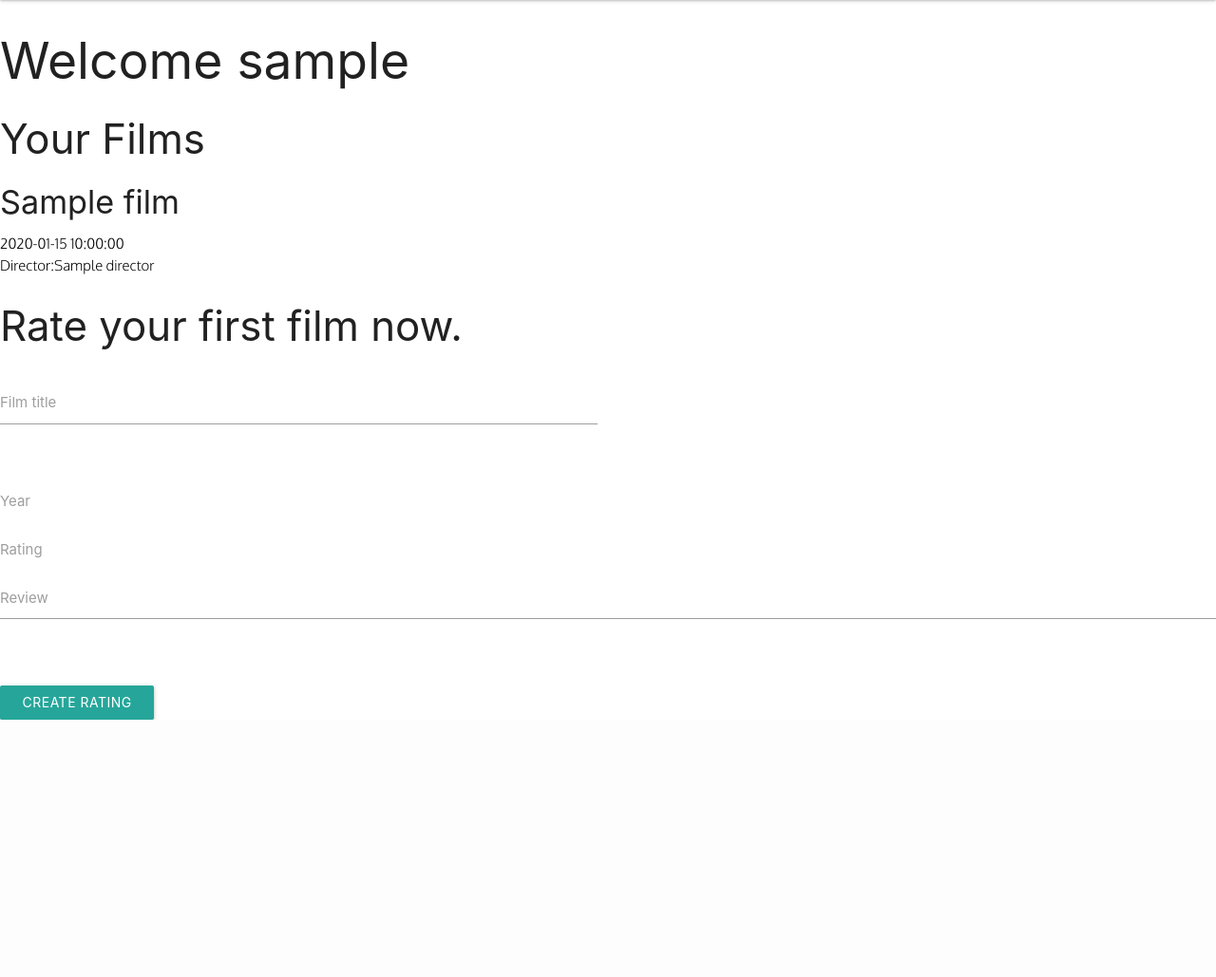
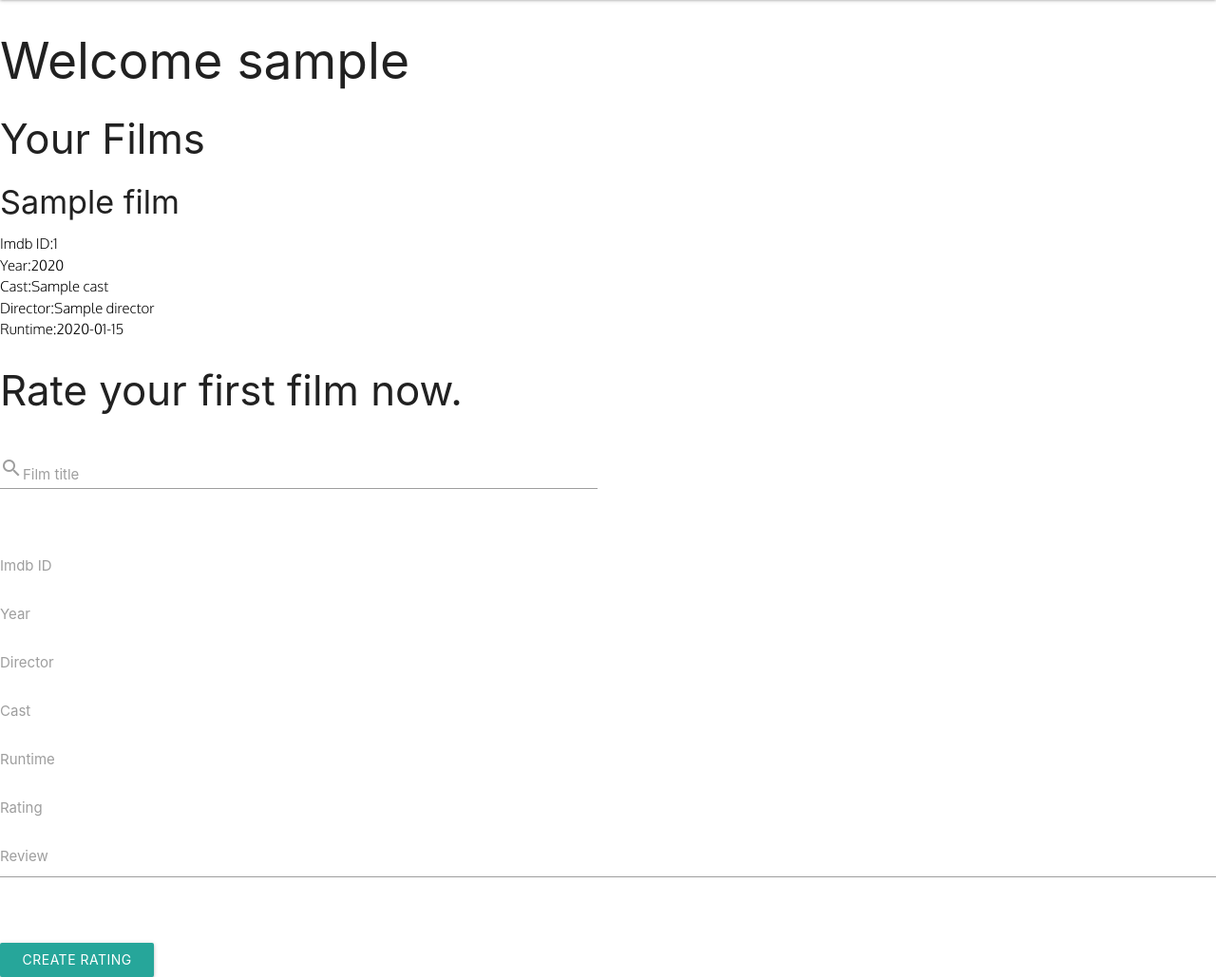
Before and after one commit to Domchap90/recoMedia, a Flask app: a page that uses templates/userprofile.html in a window 1280 px wide. Shown: the part 65-1094 px from the top of the page at 95% size. Before the commit the page ends 823 px from the top, so only its background shows below. Run offline with Flask 2, Linux system fonts and the light colour scheme; the visitor is signed in with stand-in values (Sample User, id 1); a database or web service that is not in the repository returns one stand-in record (values such as "Sample title"); some libraries are stand-ins or nearby versions.

Commit message:
Option tags inserted into DOM. Film data picked up by the backend successfully and outputting to userprofile.

```diff
--- a/app.py
+++ b/app.py
@@ -11,9 +11,11 @@ app = Flask(__name__)
 app.config["MONGO_DBNAME"] = 'recomediaDB'
 app.config["MONGO_URI"] = os.environ.get('MONGO_URI')
 app.config['SECRET_KEY'] = os.environ.get('SECRET_KEY')
+#app.config['API_KEY'] = os.environ.get('API_KEY')
 
 mongo = PyMongo(app)
-
+#url = 'http://img.omdbapi.com/?apikey=[yourkey]&'
+#datarequest = 'http://www.omdbapi.com/?apikey=[yourkey]&'
 
 @app.route('/')
 def home():
@@ -47,26 +49,36 @@ def userprofile(username,films):
 @app.route('/insert_rating/<username>', methods=['POST','GET'])
 def insert_rating(username):
     form=request.form.to_dict()
+    print(request.form.to_dict())
+    f=request.form
+    select_ID=f.get('imdbID')
+    select_cast=f.get('Actors')
+    select_film=f.get('film_title')
+    select_year=f.get('Year')
+    print("\n select_ID is "+str(select_ID)+"\n select_cast is "+str(select_cast)+"\n select_film is "+str(select_film)+"\n select_year is "+str(select_year))
     film_collection=mongo.db.films
-    if film_collection.find_one({'title':form['film_title'], 'ratings':{'$elemMatch':{ 'username':session['username']}}}):
+    if film_collection.find_one({'imdbID':f.get('imdbID'), 'ratings':{'$elemMatch':{ 'username':session['username']}}}):
         """ updates rating from DB where film and this user's rating already exist """
         film_collection.update(
-            {'title':form['film_title'], 'ratings.username':session['username'] },
-            {'$set': {'title':form['film_title'], 'release_date': form['release_date'],
-            'director':form['director'], 'ratings.$.rating':form['rating'], 'ratings.$.review':form['review']} }
+            {'imdbID':f.get('imdbID'), 'ratings.username':session['username'] },
+            {'$set': {'ratings.$.rating':f.get('rating'), 'ratings.$.review':form['review']} }
             )
-    elif film_collection.find_one({'title':form['film_title']}):
+        print("Rating updated for this film.")
+    elif film_collection.find_one({'imdbID':f.get('imdbID')}):
         """ inserts rating into pre-existing film which this user hasn't rated yet """
         film_collection.update(
-            {'title':form['film_title'] },
-            {'$push': { 'ratings' : {'username': session['username'] ,'rating':form['rating'], 'review':form['review']} }}
+            {'imdbID':f.get('imdbID') },
+            {'$push': { 'ratings' : {'username': session['username'] ,'rating':f.get('rating'), 'review':form['review']} }}
             )
+        print("Rating added for this film. (option 2)")
     else:
         """ film not currently listed in db """
         film_collection.insert_one({
-            'title':form['film_title'],'release_date':form['release_date'],'director':form['director'],
-            'ratings':[{'username':session['username'], 'rating':form['rating'], 'review':form['review'] }]
+            'title':form['film_title'],'imdbID':form['imdbID'],'year':f.get('Year'),'director':f.get('Director'),
+            'cast':f.get('Actors'), 'runtime':f.get('Runtime'),'ratings':[{'username':session['username'],
+            'rating':f.get('rating'), 'review':form['review'] }]
             })
+        print("Rating + Film inserted. (option 3)")
 
     user_films = film_collection.find({'ratings':{'$elemMatch':{ 'username':session['username']}}})
     return redirect(url_for('userprofile',username=username, films=user_films))
--- a/templates/userprofile.html
+++ b/templates/userprofile.html
@@ -10,8 +10,11 @@
     <h4>{{film.title}}</h4>
 
     <ul>
-        <li>{{film.release_date}}</li>
+        <li>Imdb ID:{{film.imdbID}}</li>
+        <li>Year:{{film.year}}</li>
+        <li>Cast:{{film.cast}}</li>
         <li>Director:{{film.director}}</li>
+        <li>Runtime:{{film.runtime}}</li>
     {% for rate in film.ratings %}
     {% if rate.username==username %}
         <li>Rating: {{rate.rating}}</li>
@@ -35,26 +38,56 @@
 	{% endwith %}
 	<div class="row">
 		<div class="input-field col s6">
-			<input id="film_title" type="text" name="film_title" class="validate autocomplete" onblur="getFilms(this)" onkeyup="getSuggestions(this)" /required> <!-- onkeyup="getSuggestions(this)" -->
-			<label for="film_title" class="active">Film title</label>
+
+			<input id="film_title" type="text" name="film_title" class="validate autocomplete" onblur="getFilms(this)" onkeyup="getSuggestions(this)" /required>
+			<label for="film_title" class="active"><span class="material-icons">search</span>Film title</label>
 		</div>
         <div class="row col s6" id="film-display">
-            <!--<div class="film-data" id="title1"></div>
-            <div class="film-data" id="title2"></div>
-            <div class="film-data" id="title3"></div>-->
         </div>
+	</div>
+    <div class="row">
+		<div class="input-field col s12">
+            <select id="imdbID" name="imdbID" required>
+                <option value="" disabled selected>Imdb ID</option>
+            </select>
+			<label>Imdb ID</label>
+		</div>
 	</div>
 	<div class="row">
 		<div class="input-field col s12">
-            <select id="years" name='years' onblur="getFilm(this)" /required>
+            <select id="Year" name="Year" onblur="getFilm(this)" required>
                 <option value="" disabled selected>Choose which year</option>
             </select>
 			<label>Year</label>
 		</div>
 	</div>
+        <div class="row">
+		<div class="input-field col s6">
+            <select id="Director" name="Director" required>
+
+            </select>
+			<label>Director</label>
+		</div>
+    </div>
+    <div class="row">
+		<div class="input-field col s6">
+			<select id="Actors" name="Actors" required>
+
+            </select>
+			<label>Cast</label>
+		</div>
+    </div>
+    <div class="row">
+		<div class="input-field col s3">
+            <select id="Runtime" name="Runtime" required>
+                <option value="" disabled selected>Runtime</option>
+            </select>
+			<label>Runtime</label>
+		</div>
+	</div>
 	<div class="row">
 		<div class="input-field col s12">
-            <select id="ratings" /required>
+            <select id="rating" name="rating" required>
                 <option value="" disabled selected>Give a rating</option>
                 <option value="0">0</option>
                 <option value="1">1</option>
@@ -75,10 +108,11 @@
 	</div>
 	<div class="row">
 		<div class="input-field col s12">
-			<textarea id="review" name="review" class="materialize-textarea" /required></textarea>
+			<textarea id="review" name="review" class="materialize-textarea" required></textarea>
 			<label for="review">Review</label>
 		</div>
 	</div>
+
 	<div class="row" id="err-msg">
 	</div>
 	<button class="btn waves-effect waves-light" type="submit" name="action">Create Rating
@@ -87,7 +121,6 @@
 </form>
 
 <script language='javascript' type='text/javascript'>
-    var omdb_data;
    // var film_options;
     var elems;
     var instances;
@@ -96,14 +129,8 @@
     $(document).ready(function(){
         //$('select').formSelect();
         elems = document.querySelectorAll('select');
-        /*$('.datepicker').datepicker({
-			defaultDate: new Date(2000,0,01),
-			maxDate: new Date(),
-			yearRange: [1928, currYear],
-			format: "yyyy/mm/dd"
-        });*/
         $('#years').on('change', function() {
-            console.log('click registered.')
+            console.log('change registered.')
             console.log($(this).val())
             let year=$(this).val();
             getFilm(year);
@@ -132,52 +159,79 @@
 
 	function getFilms(filmname){
 	    $.get('https://www.omdbapi.com/?s='+filmname.value+'&apikey=61e49492',function(rawdata){
-            //var elems = document.querySelectorAll('select');
-            //var rawstring=JSON.stringify(rawdata);
-            //var rawstring=JSON.stringify(rawdata);
-            //omdb_data = JSON.parse(rawstring)
-            //var imdburl="https://www.imdb.com/title/"+omdb_data.Search[0].imdbID+"/";
-
             /**** clear previous search data ****/
             $("#film-display").html("");
-            //$(".film-data").html("");
             $('#years').html(`<option value="" disabled selected>Choose which year</option>`);
+            $('#imdbID').html(`<option value="" disabled selected>Imdb ID</option>`);
             var year_object = {};
 	        var arrayNoDuplicatesID = [];
 	        var id = 0;
 	        for ( film of rawdata.Search){
-	            if (filmname.value.toLowerCase()===film.Title.toLowerCase() && arrayNoDuplicatesID.indexOf(film.imdbID)===-1 ){
+	            if (filmname.value.toLowerCase()===film.Title.toLowerCase() && arrayNoDuplicatesID.indexOf(film.imdbID)===-1 && film.Type==='movie'){
 	                console.log("condition accessed.")
                     year_object[film.Year] = null;
                     id++;
-                    $("#film-display").append(`<div class="film-data" id="title`+id+`"><img src="`+film.Poster+`"/><p>"`+film.Title+`", `+film.Year+`</p></div>`);
+                    $("#film-display").append(`<div class="film-data" id="`+film.imdbID+`"><img src="`+film.Poster+`"/><p>"`+film.Title+`", `+film.Year+`, `+film.imdbID+`</p></div>`);
                     arrayNoDuplicatesID.push(film.imdbID);
-                    $('#years').append(`<option id="year`+id+`" value="`+film.Year+`" onclick="getFilm(this)">`+film.Year+`</option>`)
+                    //$('#years').append(`<option id="year`+id+`" value="`+film.Year+`" onclick="getFilm(this)">`+film.Year+`</option>`)
+                    //$('#imdbID').append(`<option value="`+film.imdbID+`">`+film.imdbID+`</option>`)
                 }
             }
-            console.log('id is: '+id)
             if (id===0){
                 $("#film-display").html("<p>Unfortunately this film doesn't exist in our database.</p>")
             }
-	        instances = M.FormSelect.init(elems, year_object);
+            //instances = M.FormSelect.init(elems, data);
+             $('#film-display > div').on('click', function() {
+                console.log('click registered.')
+                //console.log($(this).id)
+                console.log('id is '+this.id)
+                getFilm(this.id);
+            });
 	    });
     }
 
-    function getFilm(year) {
+    function getFilm(chosen_id) {
         console.log('getFilm accessed.')
         let film_title=$('#film_title').val();
-	    $.get('https://www.omdbapi.com/?s='+film_title+'&apikey=61e49492',function(rawdata){
-            $("#film-display").html("");
+        $('select').formSelect();
+	    $.get('https://www.omdbapi.com/?i='+chosen_id+'&apikey=61e49492',function(rawdata){
+            //$("#film-display").html("");
             let arrayNoDuplicatesID=[];
-            for (film of rawdata.Search){
-                console.log('film_title is '+film_title+' and film.Title is '+film.Title)
-                console.log('year is '+year+' & film.Year is '+film.Year)
-                if (film_title.toLowerCase()===film.Title.toLowerCase() && arrayNoDuplicatesID.indexOf(film.imdbID)===-1 && year===film.Year ){
-                        $("#film-display").html(`<div class="film-data" id="title1"><img src="`+film.Poster+`"/><p>"`+film.Title+`", `+film.Year+`</p></div>`);
+            var rawstring=JSON.stringify(rawdata);
+            omdb_data = JSON.parse(rawstring)
+            console.log('rawstring is ' +rawstring+', Actors = '+rawdata["Actors"]+' Director = '+rawdata["Director"]+' runtime= '+rawdata["Runtime"])
+
+                if (arrayNoDuplicatesID.indexOf(rawdata["imdbID"])===-1){
+                        //$("#film-display").html(`<div class="film-data" id="title1"><img src="`+film.Poster+`"/><p>"`+film.Title+`", `+film.Year+`, `+film.imdbID+`</p></div>`);
+                    let fields=["imdbID","Year","Director","Actors","Runtime"];
+                    for ( f of fields)
+                        createElem(f, chosen_id);
+
+
+
+                        //$("#imdbID").append(`<option value="`+rawdata["imdbID"]+`" disabled selected>`+rawdata["imdbID"]+`</option>`);
+                        /*$("#years").html(`<option value="`+rawdata["Year"]+`" disabled selected>`+rawdata["Year"]+`</option>`);
+                        $("#director").html(`<option value="`+rawdata["Director"]+`" disabled selected>`+rawdata["Director"]+`</option>`);
+                        $('#cast').html(`<option value="`+rawdata["Actors"]+`" disabled selected>`+rawdata["Actors"]+`</option>`);
+                        $('#runtime').html(`<option value="`+rawdata["Runtime"]+`" disabled selected>`+rawdata["Runtime"]+`</option>`);*/
+
                         arrayNoDuplicatesID.push(film.imdbID);
                 }
-            }
 
+        });
+    }
+    function createElem(parentNode, film_id) {
+        $.get('https://www.omdbapi.com/?i='+film_id+'&apikey=61e49492',function(rawdata){
+            console.log(parentNode)
+            $("#"+parentNode).empty();
+            let option=document.createElement("OPTION");
+            let att = document.createAttribute("value");       // Create a "class" attribute
+            att.value = rawdata[parentNode];                           // Set the value of the class attribute
+            option.setAttributeNode(att);
+            //option.attr({value: rawdata[parentNode], disabled: "disabled", selected: "selected");
+            console.log(parentNode+' is '+option.value)
+            option.innerHTML=rawdata[parentNode];
+            document.getElementById(parentNode).appendChild(option);
         });
     }
 </script>
```
